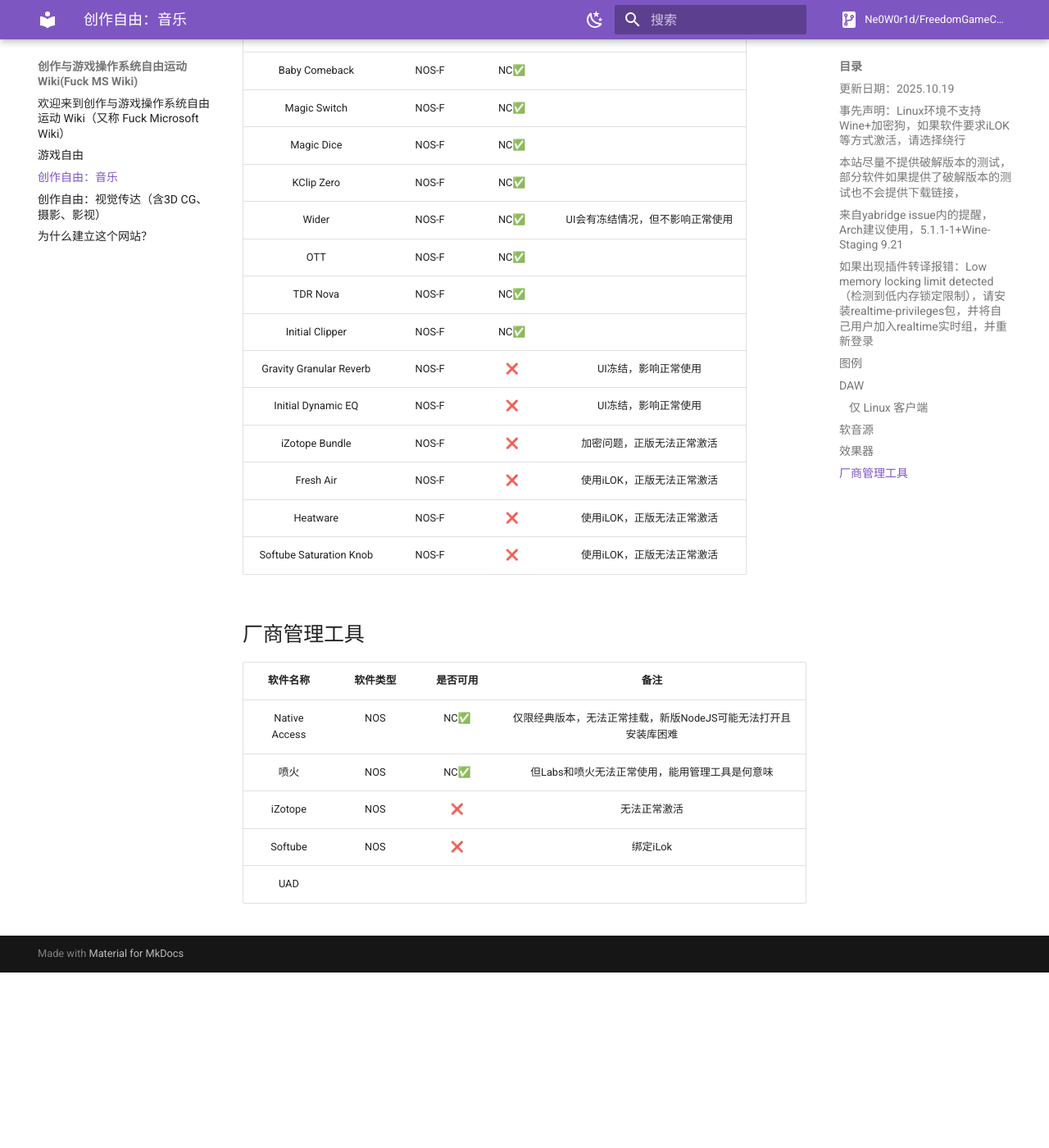
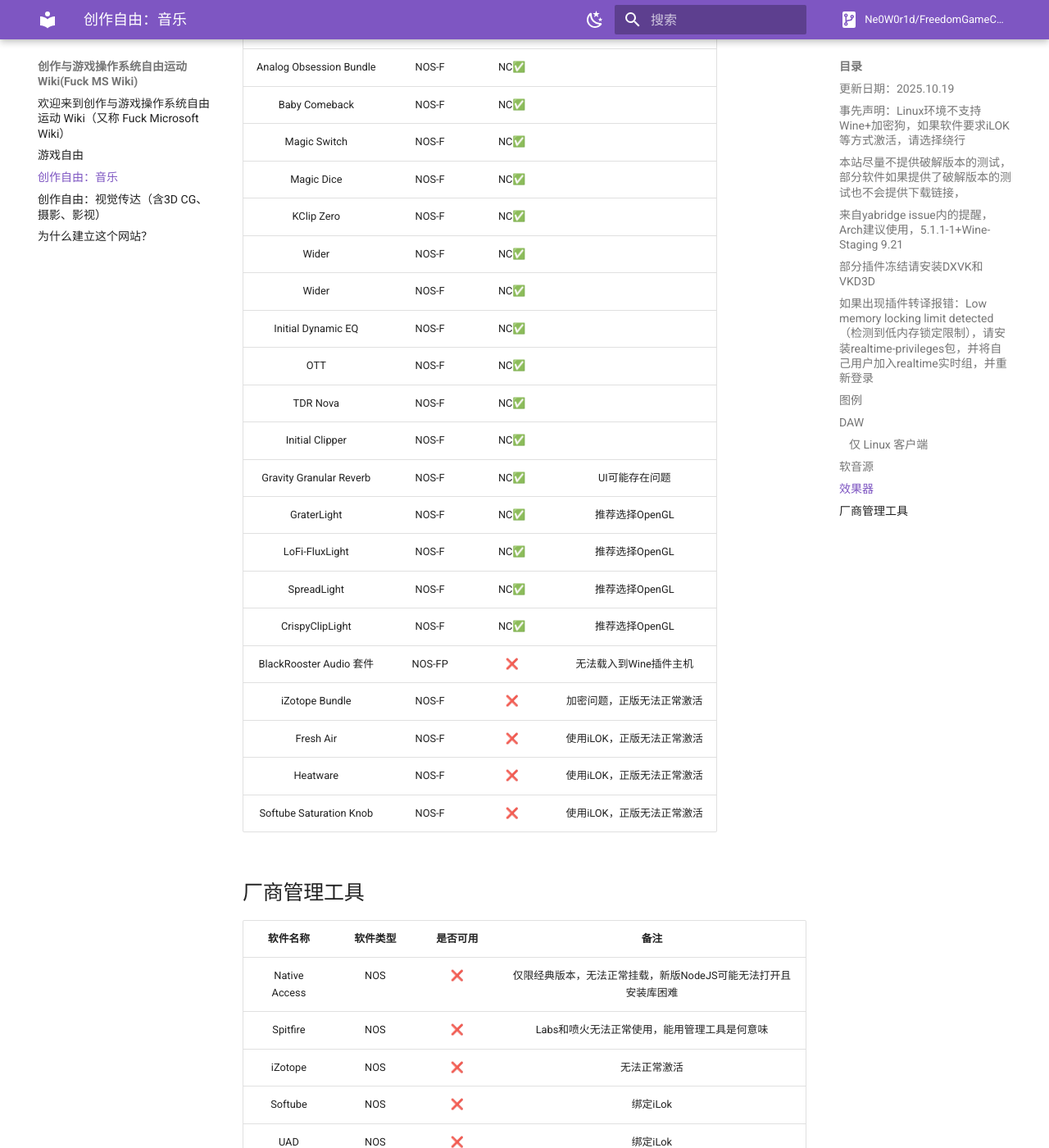
Before and after one commit to Ne0W0r1d/FreedomGameCreatorWiki, an MkDocs documentation site: the page built from docs/musicfreedom.md, in a window 1280 px wide and 1400 px high, scrolled down 2515 px. Shown: the whole window at 82% size. Built offline with MkDocs 1.6.1 and Material for MkDocs 9.7.7, drawn with Linux system fonts in a browser that asks for light colours; comment, search, counter and statistics services are not loaded; before the commit the page ends 3701 px from its top, so only the background shows below that; some of the changed text lies outside the part shown.

Commit message:
1019例行更新-2

```diff
--- a/docs/musicfreedom.md
+++ b/docs/musicfreedom.md
@@ -3,6 +3,7 @@
 #### <center>事先声明：Linux环境不支持Wine+加密狗，如果软件要求iLOK等方式激活，请选择绕行</center>
 #### <center>本站尽量不提供破解版本的测试，部分软件如果提供了破解版本的测试也不会提供下载链接，</center>
 #### <center>来自yabridge issue内的提醒，Arch建议使用，5.1.1-1+Wine-Staging 9.21</center>
+#### <center>部分插件冻结请安装DXVK和VKD3D</center>
 #### <center>如果出现插件转译报错：Low memory locking limit detected（检测到低内存锁定限制），请安装realtime-privileges包，并将自己用户加入realtime实时组，并重新登录</center>
 
 ## 图例
@@ -48,7 +49,7 @@
 | Kontakt 8 | NOS-FP | ❌ | 无法正常安装 |
 | Kontakt 7 | NOS-FP | ❌ | (Player版本)疑似技术栈问题，正版无法正常使用库，（完整版本【破解】）正常使用）
 | Spirtfire BBCSO 探索版 | NOS-F | ❌ | UI无法正常加载，会让宿主挂起 |
-| Spirtfie Labs | NOS-F | ❌ | UI无法正常加载，会让宿主挂起 |
+| Spitfire Labs | NOS-F | ❌ | UI无法正常加载，会让宿主挂起 |
 | Pneuma | NOS-F | ❌ | 会让整个系统挂起 |
 | BFD Drum Player | NOS-F | ❌ | 无法正常安装 |
 
@@ -64,12 +65,18 @@
 | Magic Switch | NOS-F | NC✅ | |
 | Magic Dice | NOS-F | NC✅ | |
 | KClip Zero | NOS-F | NC✅ | |
-| Wider | NOS-F | NC✅ | UI会有冻结情况，但不影响正常使用 |
+| Wider | NOS-F | NC✅ |  |
+| Wider | NOS-F | NC✅ |  |
+| Initial Dynamic EQ | NOS-F | NC✅ |  |
 | OTT | NOS-F | NC✅ |  |
 | TDR Nova | NOS-F | NC✅ |  |
 | Initial Clipper | NOS-F | NC✅ |  |
-| Gravity Granular Reverb | NOS-F | ❌ | UI冻结，影响正常使用 |
-| Initial Dynamic EQ | NOS-F | ❌ | UI冻结，影响正常使用 |
+| Gravity Granular Reverb | NOS-F | NC✅ | UI可能存在问题 |
+| GraterLight | NOS-F | NC✅ | 推荐选择OpenGL |
+| LoFi-FluxLight | NOS-F | NC✅ | 推荐选择OpenGL |
+| SpreadLight | NOS-F | NC✅ | 推荐选择OpenGL |
+| CrispyClipLight | NOS-F | NC✅ | 推荐选择OpenGL |
+| BlackRooster Audio 套件 | NOS-FP | ❌ | 无法载入到Wine插件主机 |
 | iZotope Bundle | NOS-F | ❌ | 加密问题，正版无法正常激活 |
 | Fresh Air | NOS-F | ❌ | 使用iLOK，正版无法正常激活 |
 | Heatware | NOS-F | ❌ | 使用iLOK，正版无法正常激活 |
@@ -79,8 +86,8 @@
 
 | 软件名称 | 软件类型 | 是否可用 | 备注 |
 | :-----: | :-----: | :-----: | :-----: |
-| Native Access | NOS | NC✅ | 仅限经典版本，无法正常挂载，新版NodeJS可能无法打开且安装库困难 |
-| 喷火 | NOS | NC✅ | 但Labs和喷火无法正常使用，能用管理工具是何意味 |
+| Native Access | NOS | ❌ | 仅限经典版本，无法正常挂载，新版NodeJS可能无法打开且安装库困难 |
+| Spitfire | NOS | ❌ | Labs和喷火无法正常使用，能用管理工具是何意味 |
 | iZotope | NOS | ❌ | 无法正常激活 |
 | Softube | NOS | ❌ | 绑定iLok |
-| UAD |
+| UAD | NOS | ❌ | 绑定iLok |
```
